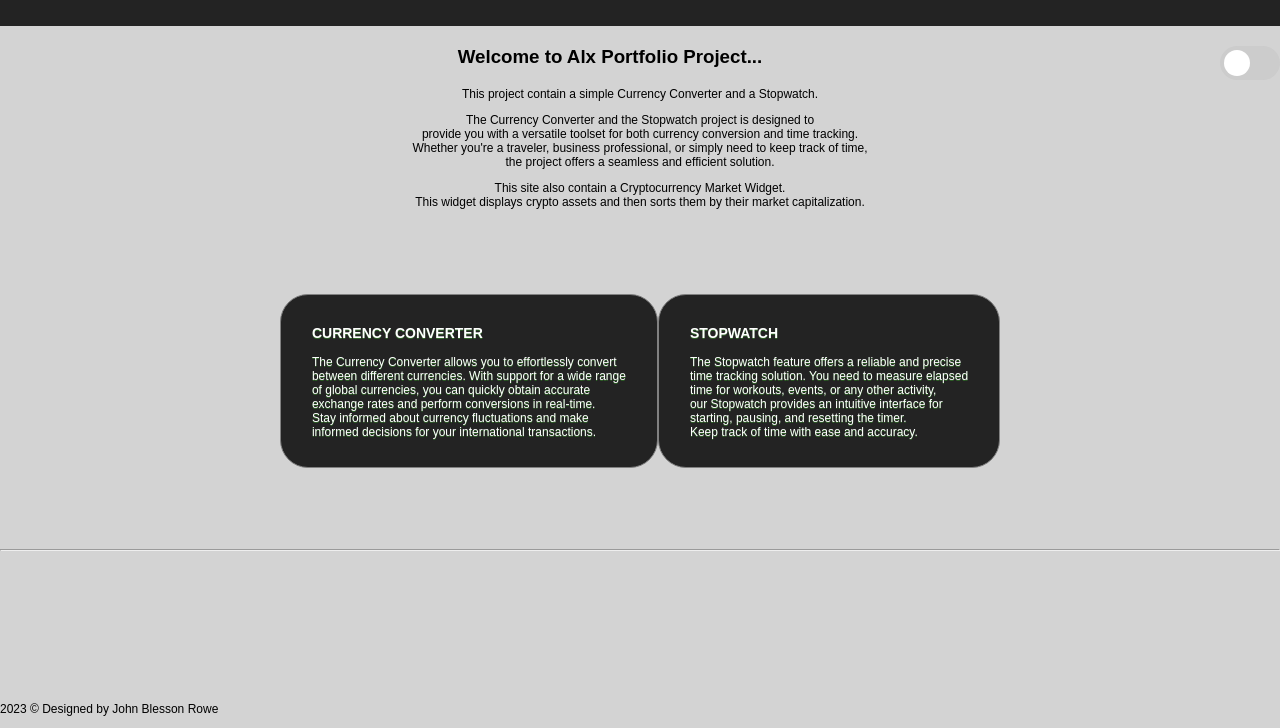
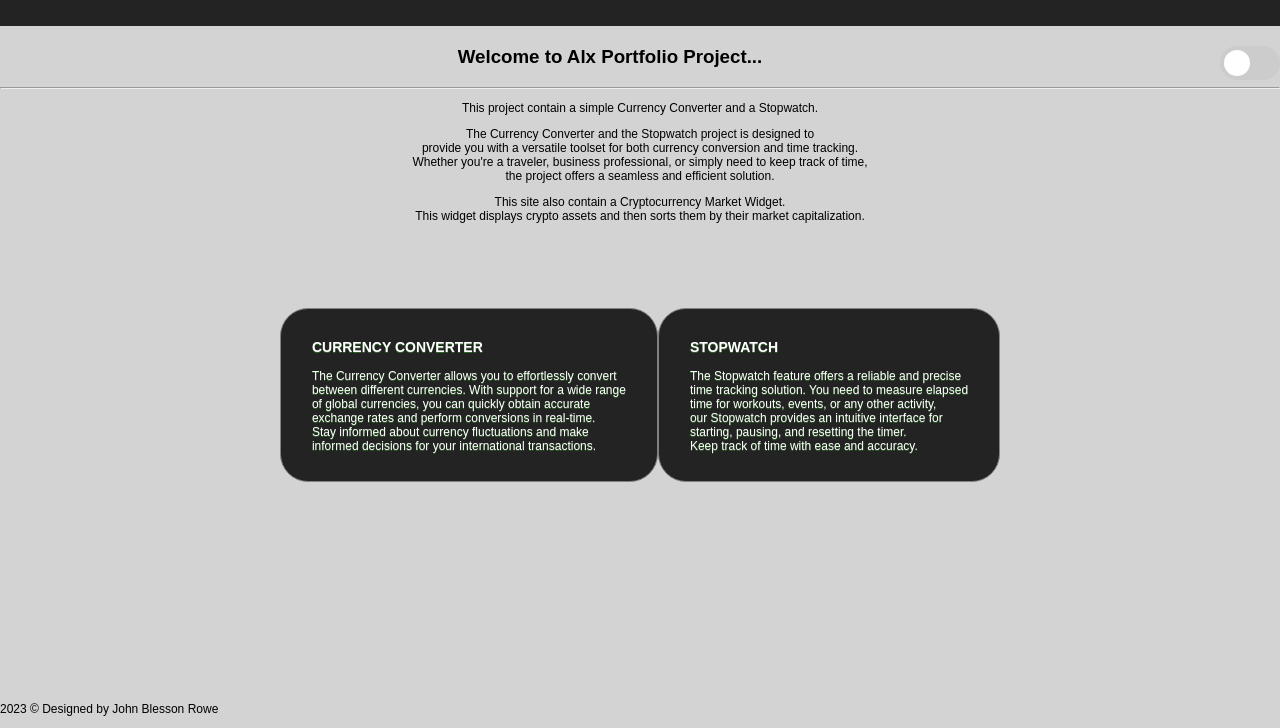
Before and after one commit to Johnblesson/Johnblesson.github.io, a plain HTML site: page index.html in a window 1280 px wide. Shown: the part 72-800 px from the top of the page. Drawn offline with Linux system fonts and the light colour scheme; a script that the page names is missing.

Commit message:
update the file

```diff
--- a/index.html
+++ b/index.html
@@ -67,7 +67,7 @@
 </div>
 
  	<div class="cover">
-    <h3 style="text-align: center;">Welcome to Alx Portfolio Project...</h3>
+    <h3 style="text-align: center;">Welcome to Alx Portfolio Project...</h3><hr>
     <p style="text-align: center; font-size: 12px;">This project contain a simple Currency Converter and a Stopwatch.</p>
 		<p style="text-align: center; font-size: 12px;">The Currency Converter and the Stopwatch project is designed to<br>
 			 provide you with a versatile toolset for both currency conversion and time tracking.<br>
@@ -123,7 +123,7 @@
 			body.classList.toggle('dark-mode');
 			});
 		</script>
-	</div><hr>
+	</div>
 	<footer>
 	<p>2023 &copy; Designed by John Blesson Rowe</p>
 	</footer>
```
Also changed, not shown: about.html (+1 -1 lines), sw.html (+2 -1 lines).
